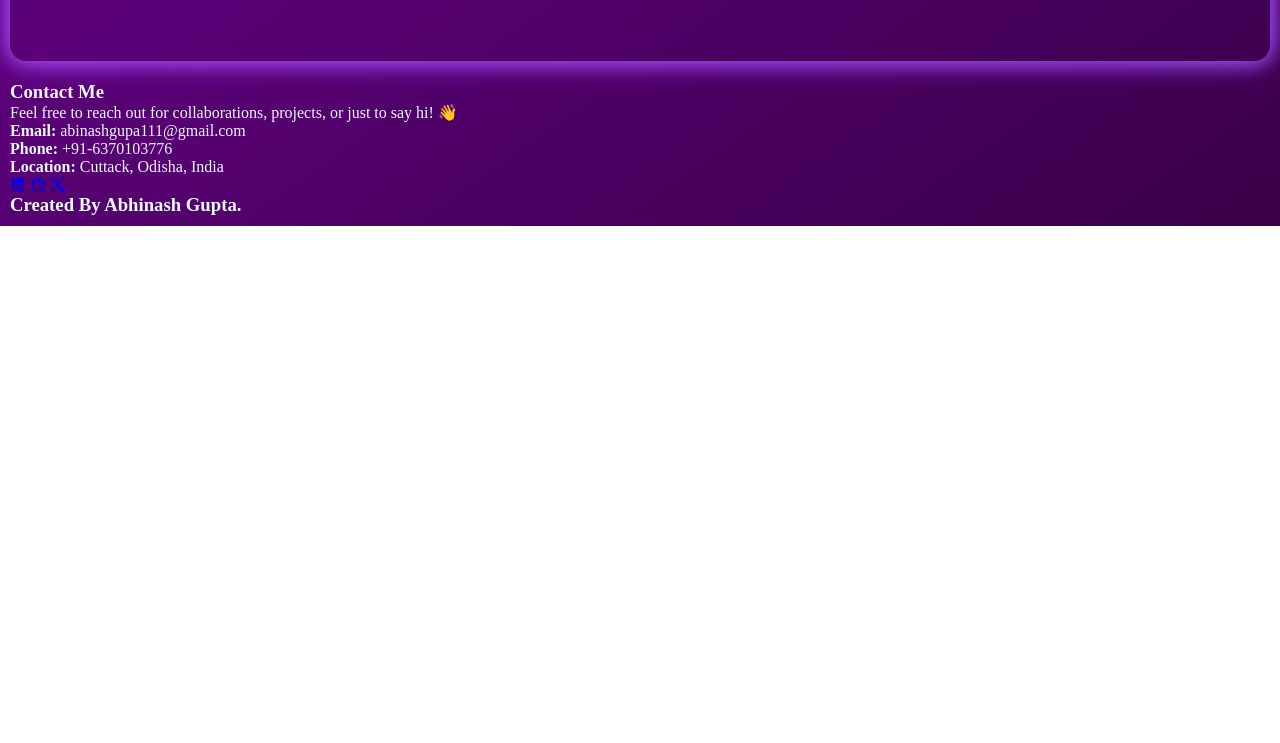
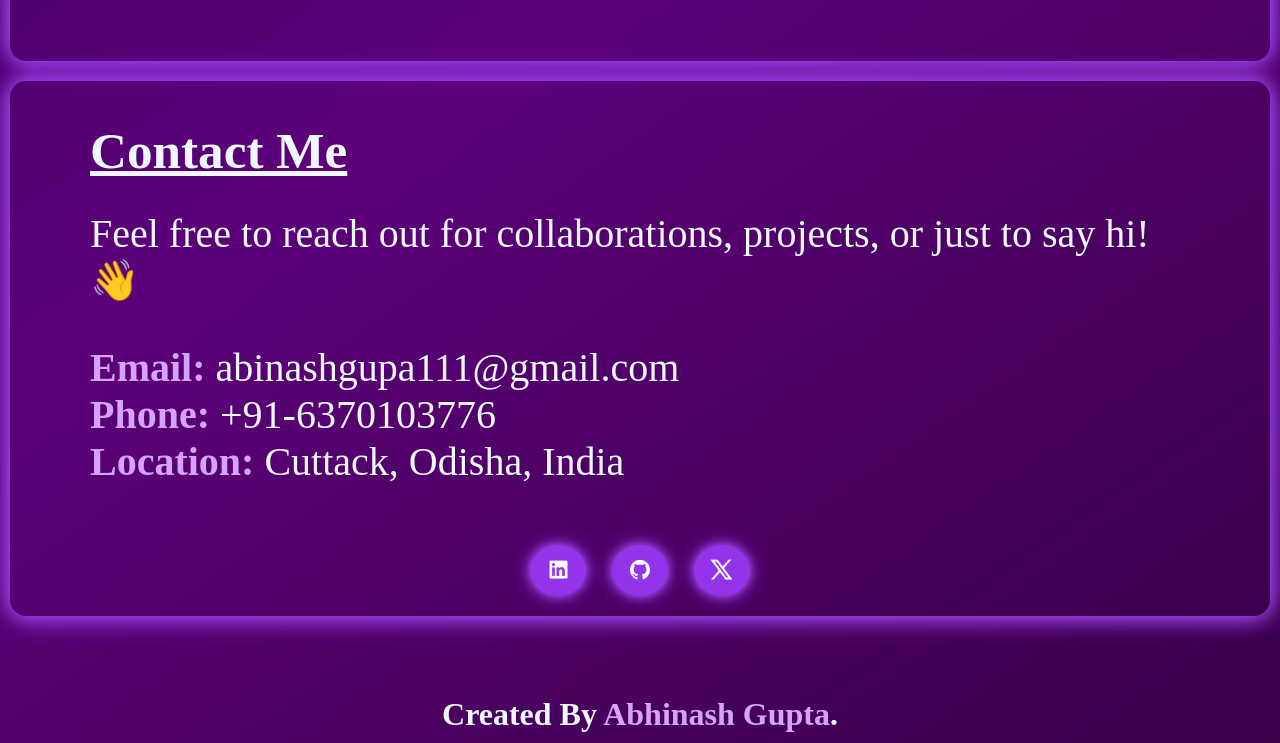
Before and after one commit to Abhinash01/Abhinash_Portfolio_Dark, a plain HTML site: page index.html in a window 1280 px wide. Shown: the part 2054-2797 px from the top of the page. Before the commit the page ends 2280 px from the top, so only its background shows below. Drawn offline with nearby package versions, Linux system fonts and the light colour scheme.

Commit message:
Contact Section Styling Done

```diff
--- a/style.css
+++ b/style.css
@@ -25,11 +25,13 @@ nav {
     justify-content: center;
     align-items: center;
     gap: 4vw;
+
 }
 
 nav h4 {
     font-weight: bolder;
     font-size: 4vh;
+
 }
 
 nav i {
@@ -59,6 +61,9 @@ nav h4:hover {
     width: 50%;
     padding: 120px 100px;
 }
+.left strong{
+    color: #D6A3FB;
+}
 
 .left h3 {
     font-size: 7vh;
@@ -83,14 +88,15 @@ nav h4:hover {
     border: none;
     font-weight: bold;
     cursor: pointer;
-    transition: background 0.5s ease;
+    transition: all 0.3s ease;
+    box-shadow: 0 0 10px #a855f7, 0 0 20px #9333ea;
     margin-top: 10px;
 }
 
 .left button:hover {
     background-color: #3a0057;
     color: #D6A3FB;
-    transition: background 0.5s ease-out;
+    transform: scale(1.1);
 }
 
 /* Right Section */
@@ -173,3 +179,70 @@ nav h4:hover {
     gap: 20vw;
     padding-bottom: 5vw;
 }
+
+/* Contact Section */
+.contact{
+    width: 100%;
+    box-shadow: 0 0 20px #a855f7, 0 0 30px #9333ea;
+    border-radius: 16px;
+    margin: 20px auto;
+}
+
+.contact h3{
+    font-size: 4vw;
+    text-decoration: underline;
+    padding-top: 40px;
+    padding-left: 80px;
+    padding-bottom: 30px;
+}
+
+.contact p{
+    padding: 0 80px;
+    font-size: 5vh;
+}
+
+.contact-details{
+    padding: 5vh 0;
+}
+
+
+.contact-details strong{
+    color: #D6A3FB
+}
+
+.social-icons {
+    display: flex;
+    gap: 2vw;
+    justify-content: center;
+    padding: 20px 0;
+  }
+
+  .social-icons a {
+    background-color: #9333ea;
+    color: white;
+    padding: 12px 16px;
+    border-radius: 50%;
+    font-size: 24px;
+    text-decoration: none;
+    transition: all 0.3s ease;
+    box-shadow: 0 0 10px #a855f7, 0 0 20px #9333ea;
+  }
+
+  .social-icons a:hover {
+    background-color: #3a0057;
+    color: #D6A3FB;
+    transform: scale(1.1);
+  }
+
+  footer{
+    text-align: center;
+    margin-top: 80px
+  }
+
+  footer h3{
+    font-size: 4vh;
+  }
+
+  footer h3 strong{
+    color:#D6A3FB ;
+  }
```
